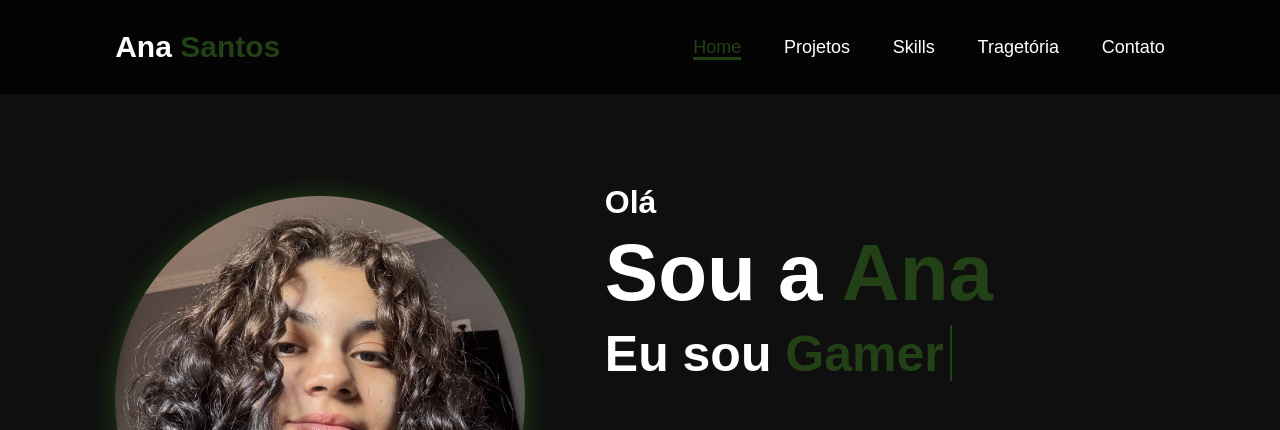
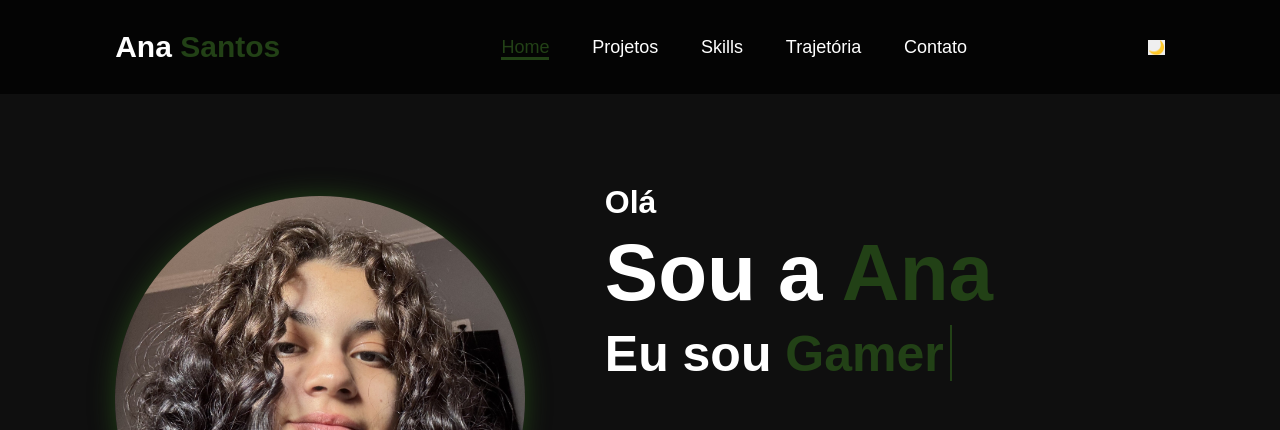
Before and after one commit to strtgyana/portfolio, a plain HTML site: page index.html in a window 1280 px wide. Shown: the top 430 px of the page. Drawn offline with Linux system fonts and the light colour scheme.

Commit message:
Update index.html

```diff
--- a/index.html
+++ b/index.html
@@ -23,9 +23,11 @@
             <a href="#home" class="active">Home</a>
             <a href="#projects">Projetos</a>
             <a href="#skills">Skills</a>
-            <a href="#education">Tragetória</a>
+            <a href="#education">Trajetória</a>
             <a href="#contact">Contato</a>
         </nav>
+
+        <button id="toggleTheme">🌙</button>
     </header>
 
     <section class="home" id="home">
```
